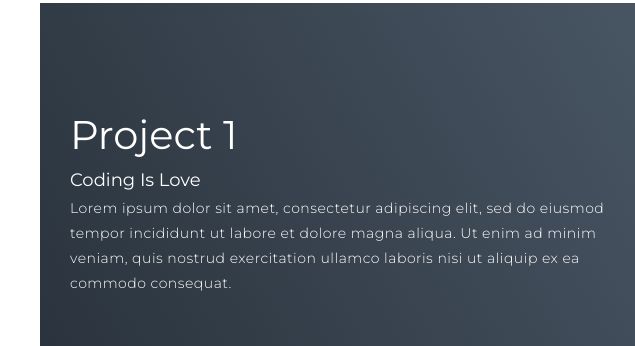
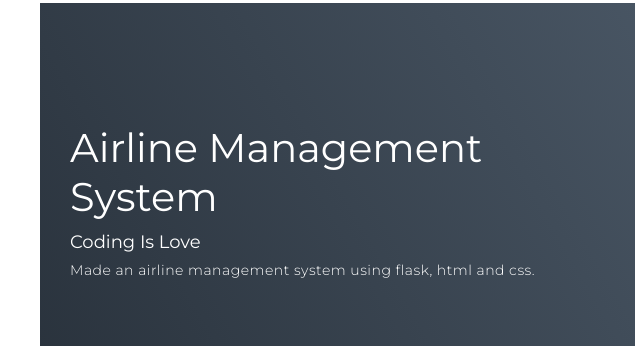
Before and after one commit to divyansh000915/divyansh-portfolio, a plain HTML site: page index.html in a window 1280 px wide. Shown: the part 1946-2292 px from the top of the page, 0-635 px from the left. Drawn offline with Linux system fonts and the light colour scheme.

Commit message:
updated index.html

```diff
--- a/index.html
+++ b/index.html
@@ -4,7 +4,7 @@
     <meta charset="UTF-8">
     <meta name="viewport" content="width=device-width, initial-scale=1.0">
     <link rel="stylesheet" href="style.css">
-    <!--never ever include javascript src in the head section -->
+
     <title>My Website</title>
 </head>
 <body>
@@ -113,12 +113,10 @@
             <div class="all-projects">
                 <div class="project-item">
                     <div class="project-info">
-                        <h1>Project 1</h1>
+                        <h1>Airline Management System</h1>
                         <h2>Coding Is Love</h2>
                         <p>
-                        Lorem ipsum dolor sit amet, consectetur adipiscing elit, sed do eiusmod tempor incididunt ut
-                        labore et dolore magna aliqua. Ut enim ad minim veniam, quis nostrud exercitation ullamco laboris
-                        nisi ut aliquip ex ea commodo consequat.
+                        Made an airline management system using flask, html and css.
                         </p>
                     </div>
                     <div class="project-img">
@@ -210,7 +208,7 @@
                      </div>
                      <div class="contact-info">
                         <h1>Phone</h1>
-                        <h2>+91-xxxxxxxxxx</h2>
+                        <h2>+91-987654321</h2>
                     </div>
                 </div>
                 <div class="contact-item">
@@ -228,7 +226,7 @@
                 </div>
                 <div class="contact-info">
                     <h1>Address</h1>
-                    <h2>221b Baker Street, London</h2>
+                    <h2>Rohini, Delhi</h2>
                 </div>
            </div>
             </div>
```
